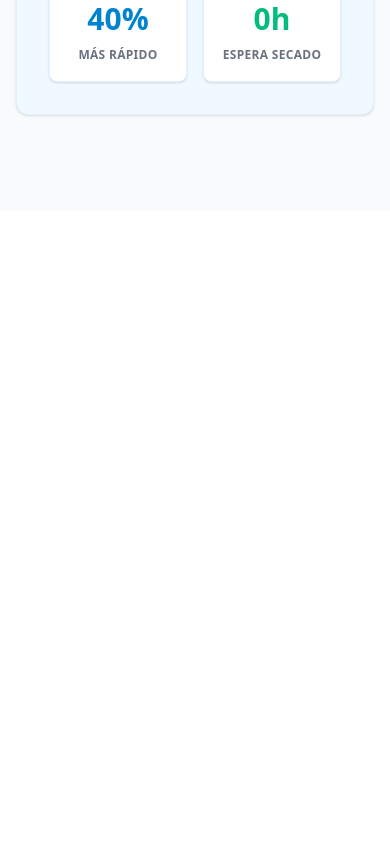
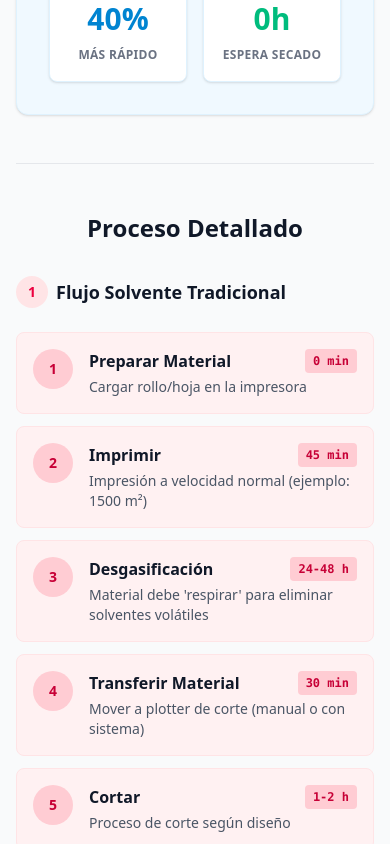
Before and after one commit to digitalmarketgranada-tech/comparativa-plotters2, a React (Vite) app: page /workflow in a window 390 px wide. Shown: the part 1156-2000 px from the top of the page. Before the commit the page ends 1367 px from the top, so only its background shows below. Built offline with nearby package versions, Linux system fonts and the light colour scheme.

Commit message:
Mejorar página Workflow con proceso paso a paso detallado

```diff
--- a/src/pages/Workflow.tsx
+++ b/src/pages/Workflow.tsx
@@ -1,6 +1,6 @@
 import React from 'react';
 import { motion } from 'motion/react';
-import { Clock, CheckCircle, AlertTriangle } from 'lucide-react';
+import { Clock, CheckCircle, AlertTriangle, ArrowRight, Users, Zap } from 'lucide-react';
 
 const Workflow: React.FC = () => {
   return (
@@ -106,6 +106,115 @@ const Workflow: React.FC = () => {
           </div>
         </div>
       </motion.div>
+
+      {/* Step by Step Comparison */}
+      <motion.div
+        initial={{ opacity: 0, y: 20 }}
+        animate={{ opacity: 1, y: 0 }}
+        transition={{ delay: 0.3 }}
+        className="mt-12 pt-12 border-t border-gray-200"
+      >
+        <h2 className="text-2xl font-bold text-gray-900 mb-8 text-center">Proceso Detallado</h2>
+
+        <div className="grid md:grid-cols-2 gap-8">
+          {/* Solvente Process */}
+          <div className="space-y-4">
+            <h3 className="text-lg font-bold text-gray-900 flex items-center gap-2 mb-6">
+              <div className="w-8 h-8 rounded-full bg-rose-100 text-rose-600 flex items-center justify-center text-sm font-bold">1</div>
+              Flujo Solvente Tradicional
+            </h3>
+
+            <div className="space-y-3">
+              {[
+                { step: 1, time: "0 min", title: "Preparar Material", desc: "Cargar rollo/hoja en la impresora" },
+                { step: 2, time: "45 min", title: "Imprimir", desc: "Impresión a velocidad normal (ejemplo: 1500 m²)" },
+                { step: 3, time: "24-48 h", title: "Desgasificación", desc: "Material debe 'respirar' para eliminar solventes volátiles" },
+                { step: 4, time: "30 min", title: "Transferir Material", desc: "Mover a plotter de corte (manual o con sistema)" },
+                { step: 5, time: "1-2 h", title: "Cortar", desc: "Proceso de corte según diseño" },
+                { step: 6, time: "", title: "Total: 26.5 - 50.5 horas", desc: "De pedido a producto final" },
+              ].map((item, idx) => (
+                <div key={idx} className="flex gap-4 items-start p-4 bg-rose-50 rounded-lg border border-rose-100">
+                  <div className="w-10 h-10 rounded-full bg-rose-200 text-rose-700 flex items-center justify-center shrink-0 font-bold text-sm">
+                    {item.step}
+                  </div>
+                  <div className="flex-1">
+                    <div className="font-bold text-gray-900 flex justify-between items-start">
+                      {item.title}
+                      {item.time && <span className="text-xs bg-rose-200 text-rose-700 px-2 py-1 rounded font-mono">{item.time}</span>}
+                    </div>
+                    <p className="text-sm text-gray-600 mt-1">{item.desc}</p>
+                  </div>
+                </div>
+              ))}
+            </div>
+          </div>
+
+          {/* HP Latex Process */}
+          <div className="space-y-4">
+            <h3 className="text-lg font-bold text-gray-900 flex items-center gap-2 mb-6">
+              <div className="w-8 h-8 rounded-full bg-emerald-100 text-emerald-600 flex items-center justify-center text-sm font-bold">✓</div>
+              Flujo HP Latex Print & Cut
+            </h3>
+
+            <div className="space-y-3">
+              {[
+                { step: 1, time: "0 min", title: "Preparar Material", desc: "Cargar rollo en HP Latex 630 Print & Cut" },
+                { step: 2, time: "45 min", title: "Imprimir", desc: "Impresión HP Latex - Tinta se cura al instante con calor" },
+                { step: 3, time: "0 min (simultáneo)", title: "✓ Corte al Terminar", desc: "El módulo de corte Summa comienza mientras finaliza la impresión" },
+                { step: 4, time: "1-2 h", title: "Corte Final", desc: "Completa el corte sin tiempos de espera" },
+                { step: 5, time: "", title: "Producto Listo para Entregar", desc: "Laminación o acabado inmediato" },
+                { step: 6, time: "", title: "Total: 2-3 horas", desc: "De pedido a producto final" },
+              ].map((item, idx) => (
+                <div key={idx} className="flex gap-4 items-start p-4 bg-emerald-50 rounded-lg border border-emerald-100">
+                  <div className="w-10 h-10 rounded-full bg-emerald-200 text-emerald-700 flex items-center justify-center shrink-0 font-bold text-sm">
+                    {item.step}
+                  </div>
+                  <div className="flex-1">
+                    <div className="font-bold text-gray-900 flex justify-between items-start">
+                      {item.title}
+                      {item.time && <span className="text-xs bg-emerald-200 text-emerald-700 px-2 py-1 rounded font-mono">{item.time}</span>}
+                    </div>
+                    <p className="text-sm text-gray-600 mt-1">{item.desc}</p>
+                  </div>
+                </div>
+              ))}
+            </div>
+          </div>
+        </div>
+      </motion.div>
+
+      {/* Impact Summary */}
+      <motion.div
+        initial={{ opacity: 0, y: 20 }}
+        animate={{ opacity: 1, y: 0 }}
+        transition={{ delay: 0.4 }}
+        className="bg-gradient-to-r from-sky-50 to-emerald-50 rounded-xl p-8 border border-sky-200 mt-12"
+      >
+        <h3 className="text-xl font-bold text-gray-900 mb-6">Impacto en tu Negocio</h3>
+        <div className="grid md:grid-cols-3 gap-6">
+          <div className="text-center">
+            <div className="inline-flex items-center justify-center w-16 h-16 bg-white rounded-full mb-4 shadow-sm">
+              <Clock className="w-8 h-8 text-amber-500" />
+            </div>
+            <p className="font-bold text-gray-900 text-lg">10x Más Rápido</p>
+            <p className="text-sm text-gray-600 mt-1">Entrega en 2-3 horas vs 24-50 horas</p>
+          </div>
+          <div className="text-center">
+            <div className="inline-flex items-center justify-center w-16 h-16 bg-white rounded-full mb-4 shadow-sm">
+              <Users className="w-8 h-8 text-blue-500" />
+            </div>
+            <p className="font-bold text-gray-900 text-lg">Menos Intervención</p>
+            <p className="text-sm text-gray-600 mt-1">Automático: imprime y corta sin pausas</p>
+          </div>
+          <div className="text-center">
+            <div className="inline-flex items-center justify-center w-16 h-16 bg-white rounded-full mb-4 shadow-sm">
+              <Zap className="w-8 h-8 text-emerald-500" />
+            </div>
+            <p className="font-bold text-gray-900 text-lg">Máxima Producción</p>
+            <p className="text-sm text-gray-600 mt-1">Solo limitado por velocidad de impresión</p>
+          </div>
+        </div>
+      </motion.div>
     </div>
   );
 };
```
